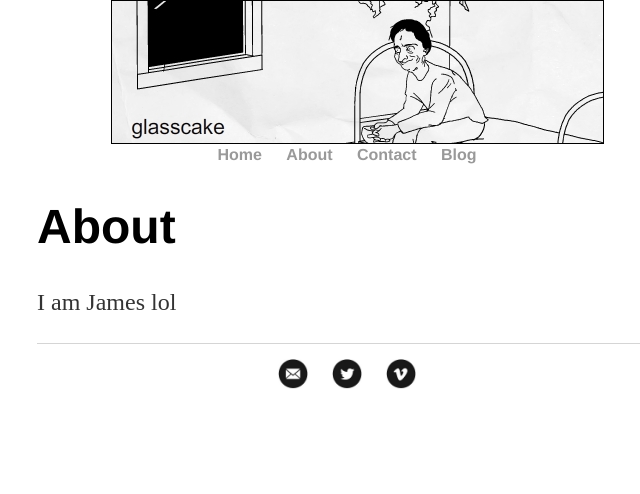
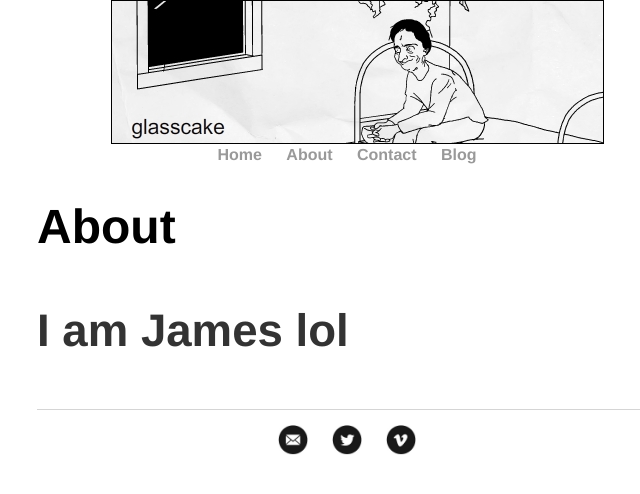
Before and after one commit to glasscaked/strip, a Jekyll site: the page built from about/index.html, in a window 1280 px wide. Shown: the top 494 px of the page, without its empty margins (283-923 px from the left). Built offline with Jekyll 4.4.1, drawn with Linux system fonts in a browser that asks for light colours.

```diff
--- a/about/index.html
+++ b/about/index.html
@@ -5,6 +5,6 @@ title: About
 
 		<div class="about">
 			<h1>About</h1>
-			<p>I am James lol</p>
+			<h4><p>I am James lol</p></h4>
 
 		</div>
```
